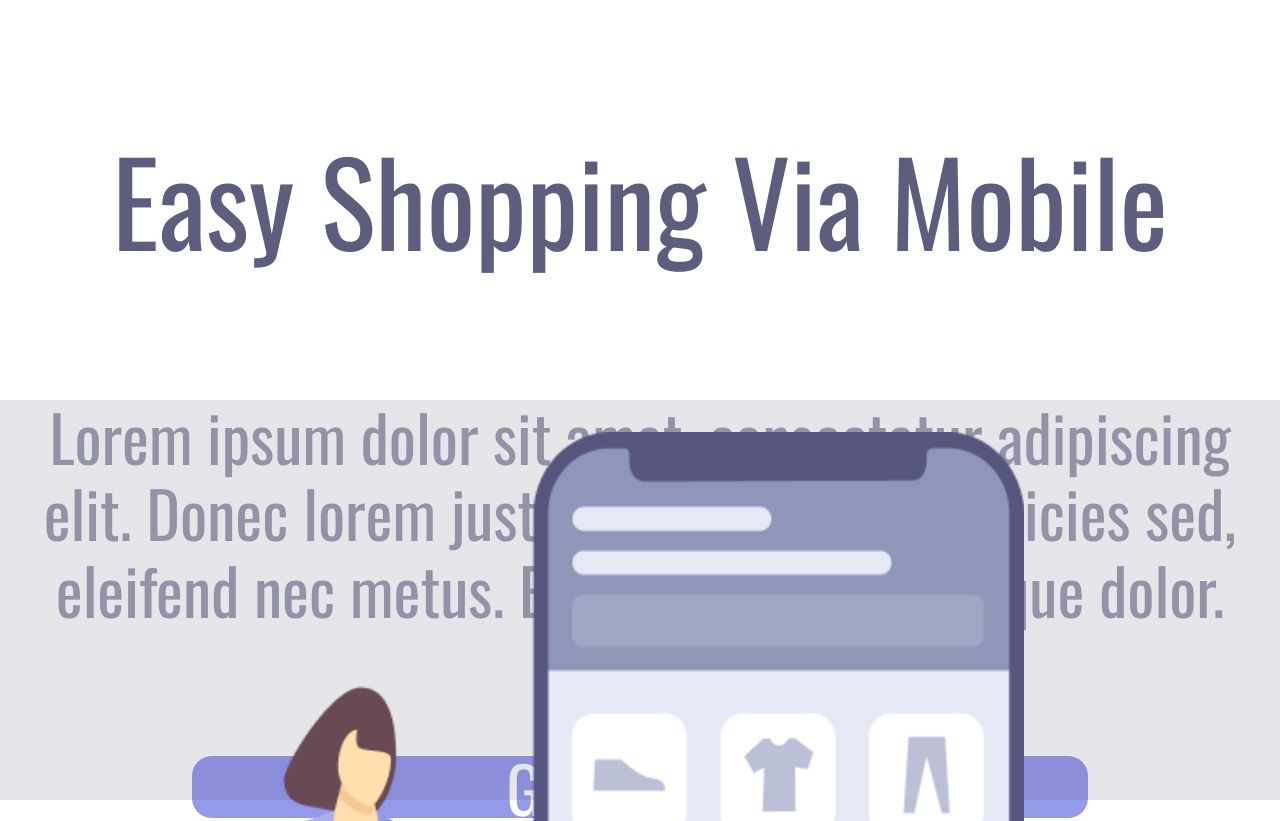
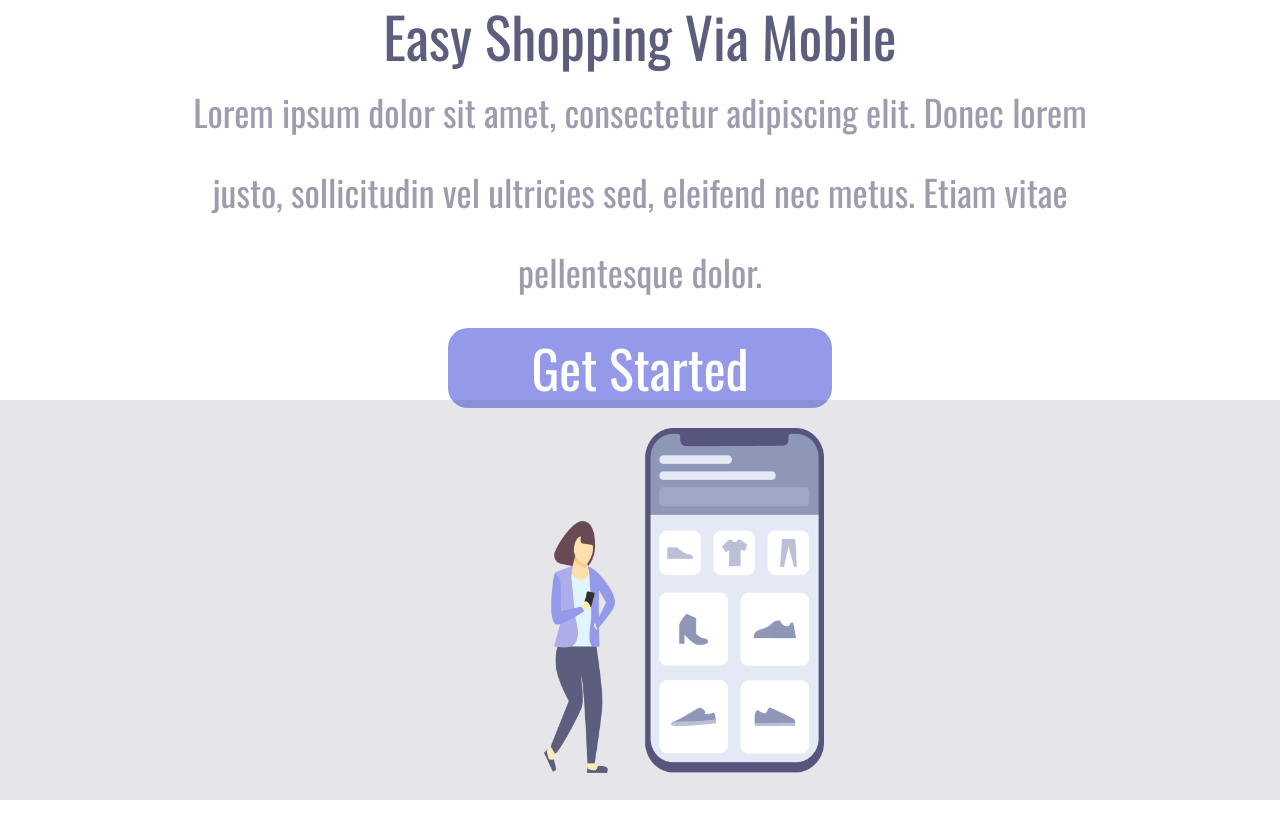
Before and after one commit to jvribeirodev/landingpage-store, a plain HTML site: page index.html in a window 1280 px wide. Shown: the top 821 px of the page. After the commit the page ends 800 px from the top, so only its background shows below. Drawn offline with nearby package versions, Linux system fonts and the light colour scheme.

Commit message:
Adicionado media query para celulares em orientação landscape

```diff
--- a/styles.css
+++ b/styles.css
@@ -19,7 +19,7 @@ h1 {
     line-height: 52px;
     text-align: center;
     color: #5D5D7D;
-    margin: 1.5em auto;
+    margin: 5.5vh auto;
 }
 
 h1,button,a{
@@ -34,7 +34,7 @@ p {
     color: #5D5D7D;
     mix-blend-mode: normal;
     opacity: 0.6;
-    margin: 10vw 2.5vw;
+    margin: 7vw 5.5vw;
 }
 
 #sct-upleft{
@@ -57,12 +57,12 @@ header {
 }
 
 button {
-    font-size: 5vw;
+    font-size: 24px;
     line-height: 36px;
     text-align: center;
     color: #FFFFFF;
     height: 62px;
-    width: 70vw;
+    width: 269px;
     border-radius: 20px;
     background: #9499EA;
     margin: 0 auto 0;
@@ -71,7 +71,47 @@ button {
 }
 
 img {
-    margin: 2em auto 0;
+    position: absolute;
+    top: 5vh;
+    left: 20vw;
     display: block;
-    width: 60%;
+    width: 60vw;
 }
+
+/* cellphone landscape*/
+
+@media screen and (orientation:landscape) {
+
+    h1{
+        font-size: 7vh;
+        margin: 2.5vh auto;
+        line-height: 32px;
+    }
+
+    p{
+        font-size: 4.5vh;
+        margin: .2vh 13.5vw 2vh;
+        line-height: 10vh;
+    }
+
+    img{
+        top: 3.5vh;
+        width: 35vh;
+        left: 42.5vw;
+    }
+
+    button{
+        font-size: 6.5vh;
+        height: 10vh;
+        width: 30vw;
+    }
+}
+
+/* tablet landscape */
+
+@media screen and (orientation:landscape){
+
+}
+
+
+/* desktop */
```
